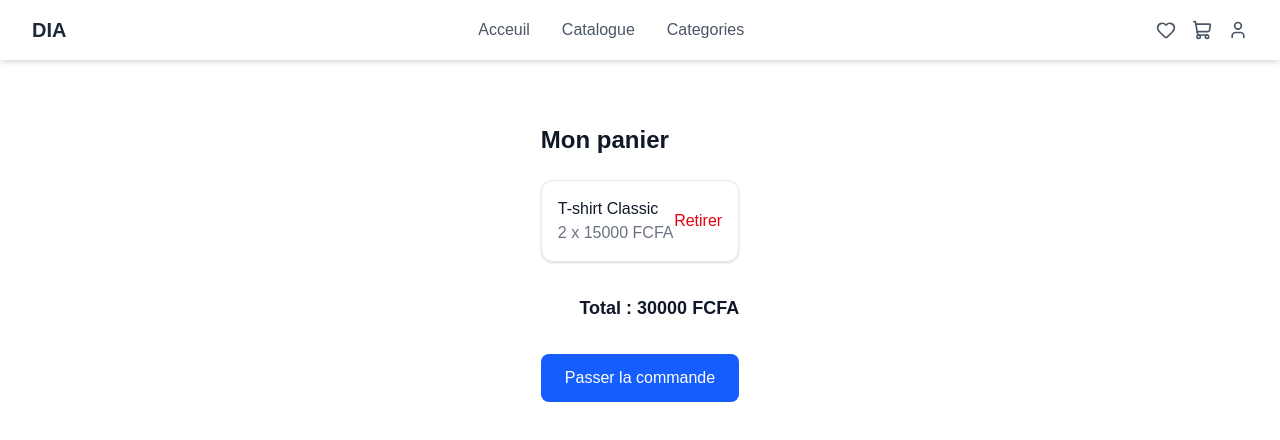
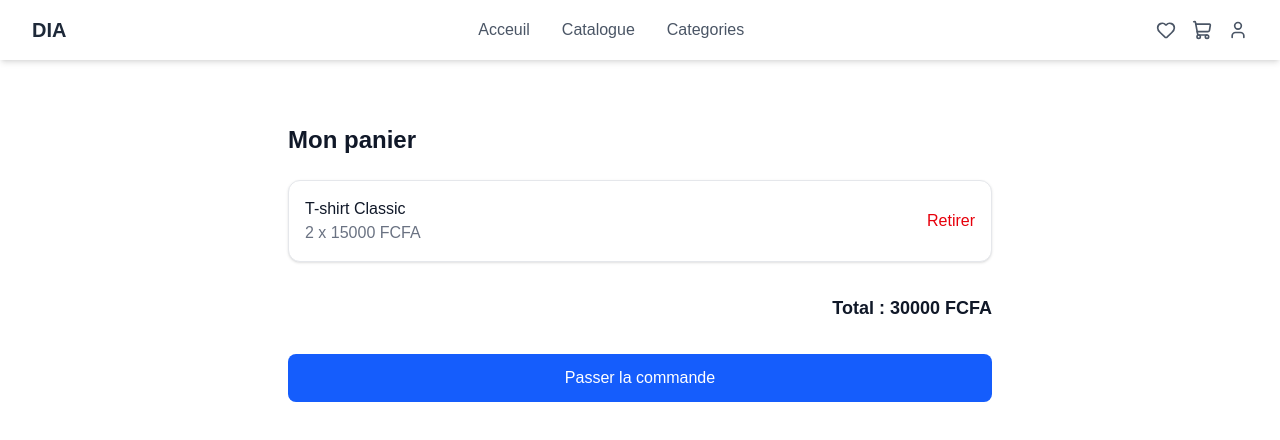
Before and after one commit to Bewan-ephra/Dia-FrontEnd, a Next.js app: page /panier in a window 1280 px wide. Shown: the top 440 px of the page. Built offline with nearby package versions, Linux system fonts and the light colour scheme; no server answers; sample sign-in values are in the browser's storage.

Commit message:
modification du fond en blanc

```diff
--- a/app/panier/page.tsx
+++ b/app/panier/page.tsx
@@ -33,6 +33,7 @@ export default function PanierPage() {
     return(
         <>
         <Navbar />
+         <div className="bg-white min-h-screen">
         <div className="max-w-3xl mx-auto px-8 py-16">
             <h1 className="text-2xl font-bold text-gray-900 mb-6">Mon panier</h1>
 
@@ -76,6 +77,7 @@ export default function PanierPage() {
                     </div>
                 )}
         </div>
+        </div>
         </>
     );
 }
```
